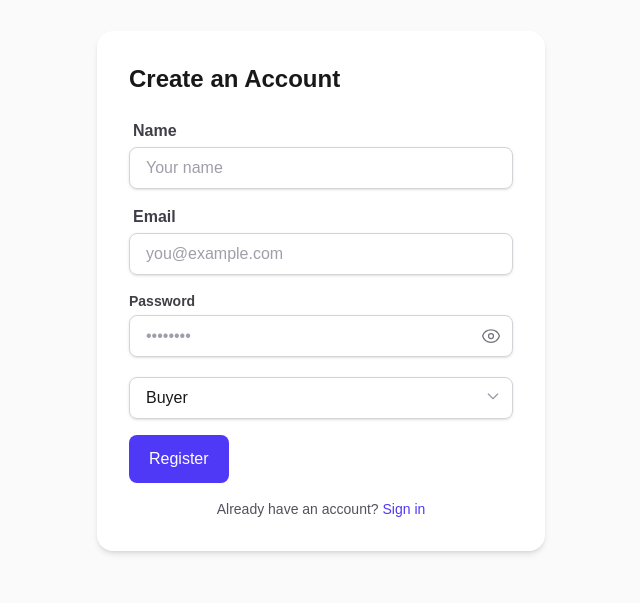
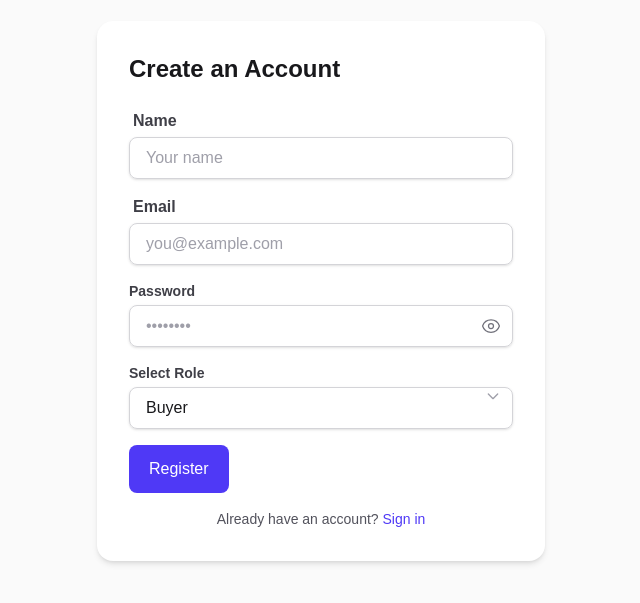
Before and after one commit to seixasluan/eventify-monorepo, a Next.js app in the folder frontend/: page /register in a window 1280 px wide. Shown: the part 109-712 px from the top of the page, without its empty margins (319-959 px from the left). Built offline with nearby package versions, Linux system fonts and the light colour scheme; no server answers.

Commit message:
front: add label in form inputs

```diff
--- a/frontend/src/app/profile/page.tsx
+++ b/frontend/src/app/profile/page.tsx
@@ -71,10 +71,10 @@ export default function Profile() {
           placeholder="you@example.com"
         />
         <PasswordInput
-          label="Password"
+          label="Change Password"
           value={password}
           onChange={(e) => setPassword(e.target.value)}
-          placeholder="••••••••"
+          placeholder="Enter your new password"
         />
 
         <Button type="submit">Edit Profile</Button>
--- a/frontend/src/app/register/page.tsx
+++ b/frontend/src/app/register/page.tsx
@@ -78,6 +78,7 @@ export default function RegisterPage() {
           placeholder="••••••••"
         />
         <SelectRole
+          label="Select Role"
           onChange={(e) => setRole(e.target.value as "BUYER" | "ORGANIZER")}
           value={role}
           required
--- a/frontend/src/components/ui/SelectRole/SelectRole.tsx
+++ b/frontend/src/components/ui/SelectRole/SelectRole.tsx
@@ -4,18 +4,25 @@
 import { ChangeEvent } from "react";
 
 type SelectRoleProps = {
+  label?: string;
   value: string;
   onChange: (e: ChangeEvent<HTMLSelectElement>) => void;
   required?: boolean;
 };
 
 export const SelectRole = ({
+  label,
   value,
   onChange,
   required = false,
 }: SelectRoleProps) => {
   return (
     <div className="relative">
+      {label && (
+        <label className="block text-sm font-medium text-zinc-700">
+          <b>{label}</b>
+        </label>
+      )}
       <select
         className="appearance-none w-full mt-1 px-4 py-2 border border-zinc-300 rounded-lg shadow-sm focus:outline-none focus:ring-2 focus:ring-indigo-500 text-zinc-900 placeholder:text-zinc-400"
         value={value}
```
Also changed, not shown: 1 other file (tests, documents, lock files or other folders).
